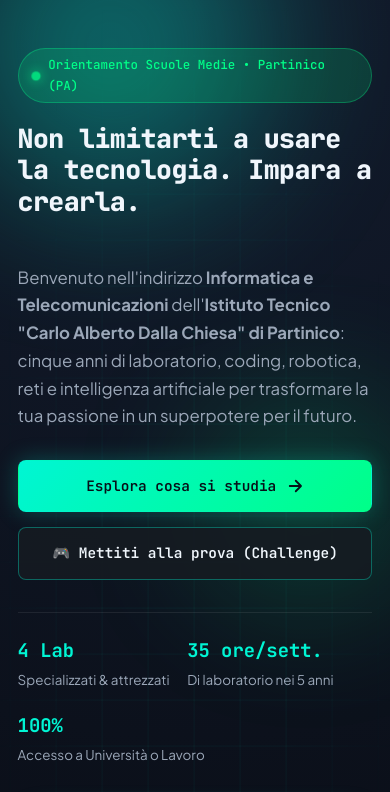
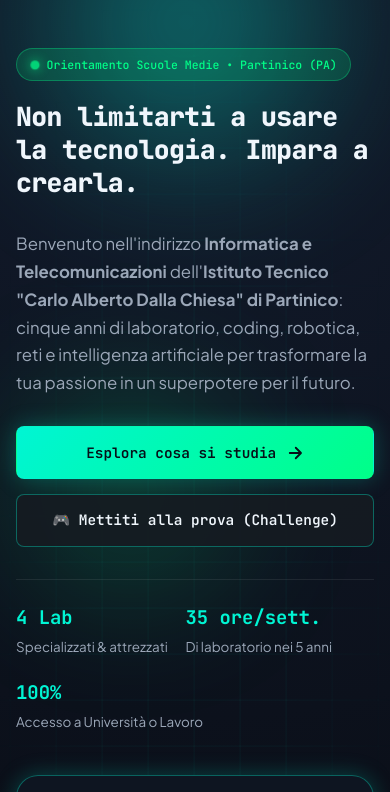
Before and after one commit to federicoconcone-itcadc/itdcinformatica, a plain HTML site: page index.html in a window 390 px wide. Shown: the part 73-865 px from the top of the page. Drawn offline with Linux system fonts and the light colour scheme.

Commit message:
Update style.css

```diff
--- a/css/style.css
+++ b/css/style.css
@@ -1545,3 +1545,94 @@ h1, h2, h3, h4, .mono {
     font-size: 1.18rem;
   }
 }
+
+/* ==========================================================================
+   FIX DEFINITIVO IOS SAFARI & MOBILE VIEWPORT
+   ========================================================================== */
+html {
+  overflow-x: clip;
+  width: 100%;
+}
+
+body {
+  overflow-x: clip;
+  width: 100%;
+  min-width: 0;
+  position: relative;
+}
+
+/* Impedisce alle sfere luminose di allargare il viewport su iOS Safari */
+.hero-banner,
+.page-banner,
+.dynamic-bg {
+  overflow: hidden;
+  overflow: clip;
+  max-width: 100%;
+}
+
+.orb-cyan,
+.orb-purple,
+.orb-green {
+  max-width: 65vw;
+  max-height: 65vw;
+  left: 10%;
+  right: auto;
+}
+
+@media (max-width: 820px) {
+  .container {
+    width: 100% !important;
+    max-width: 100% !important;
+    padding-left: 1rem !important;
+    padding-right: 1rem !important;
+  }
+
+  .hero-grid,
+  .lab-split,
+  .grid-4,
+  .grid-3,
+  .grid-2,
+  .pathway-switch,
+  .footer-grid {
+    display: grid !important;
+    grid-template-columns: 1fr !important;
+    width: 100% !important;
+  }
+
+  .hero-grid > *,
+  .lab-split > *,
+  .grid-4 > *,
+  .grid-3 > *,
+  .grid-2 > * {
+    min-width: 0 !important;
+    max-width: 100% !important;
+    width: 100% !important;
+    grid-column: auto !important;
+  }
+
+  .hero-actions {
+    flex-direction: column !important;
+    width: 100% !important;
+  }
+
+  .hero-actions .btn {
+    width: 100% !important;
+  }
+
+  .hero-eyebrow {
+    font-size: 0.72rem !important;
+    white-space: normal !important;
+  }
+
+  .hero-title {
+    font-size: 1.65rem !important;
+    line-height: 1.25 !important;
+    min-height: 4.2em !important;
+  }
+
+  .code-snippet {
+    font-size: 0.74rem !important;
+    max-width: 100% !important;
+    overflow-x: auto !important;
+  }
+}
```
